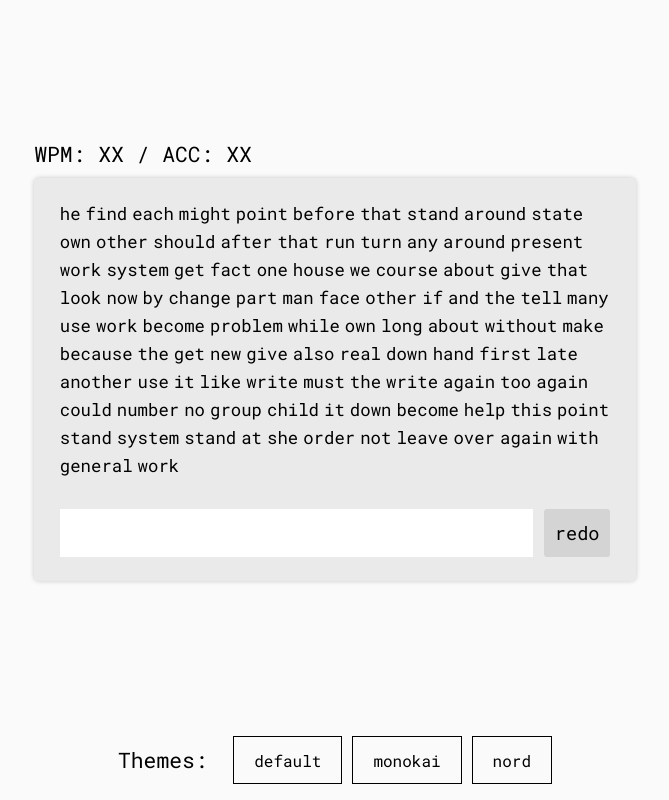
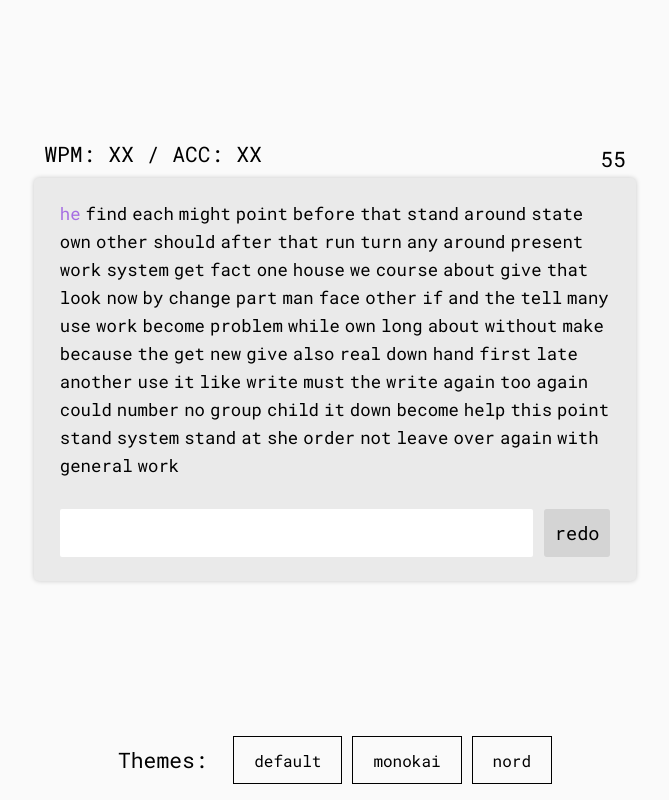
Before and after one commit to husnain129/typing_master, a Next.js app: page / in a window 1280 px wide. Shown: the whole page, without its empty margins (305-974 px from the left). Built offline with nearby package versions, Linux system fonts and the light colour scheme.

Commit message:
add timeout

```diff
--- a/pages/components/TestBox/TestBox.js
+++ b/pages/components/TestBox/TestBox.js
@@ -1,4 +1,4 @@
-import React, { useContext, useState } from "react";
+import React, { useContext, useEffect, useState } from "react";
 import { TestContext } from "../../context/TestContext";
 import { ThemeContext } from "../../context/ThemeContext";
 import s from "./TestBox.module.scss";
@@ -6,51 +6,88 @@ const TestBox = () => {
   const { data } = useContext(TestContext);
   const { selectedTheme } = useContext(ThemeContext);
   let [idx, setIdx] = useState(0);
-  let [time, setTime] = useState();
+  let [time, setTime] = useState(60);
+
+  useEffect(() => {
+    if (time > 0) {
+      setTimeout(() => {
+        setTime(parseInt(time) - 1);
+      }, 1000);
+    }
+  }, [time]);
 
   return (
     <div>
-      <p style={{ marginBottom: "10px", fontSize: "16pt" }}>
-        WPM: XX / ACC: XX
-      </p>
+      <div className={s.testHeader}>
+        <p style={{ marginBottom: "10px" }}>WPM: XX / ACC: XX</p>
+        <p>{time}</p>
+      </div>
       <div className={s[selectedTheme]}>
         <div className={s.paragraph}>
           {data.map((word, i) => {
+            const clr = i === idx ? "blue" : "";
             return (
-              <p key={i} style={{ color: word["color"] }}>
+              <p
+                key={i}
+                className={`${i === idx && s.nextWord}`}
+                style={{ color: word["color"] }}
+              >
                 {word[i]}
               </p>
             );
           })}
         </div>
-        <InputHandler data={data} setTime={setTime} idx={idx} setIdx={setIdx} />
+        <InputHandler
+          data={data}
+          setTime={setTime}
+          idx={idx}
+          setIdx={setIdx}
+          time={time}
+        />
       </div>
     </div>
   );
 };
 
-const InputHandler = ({ data, idx, setIdx, setTime }) => {
-  const { handleWrongEntry } = useContext(TestContext);
+const InputHandler = ({ data, idx, setIdx, setTime, time }) => {
+  const { handleEntryColor, resetData } = useContext(TestContext);
   let [textEnter, setTextEnter] = useState("");
-
   const handleSpace = (e) => {
     if (e.keyCode === 32) {
       if (String(textEnter).trim() !== String(data[idx][idx])) {
-        handleWrongEntry(idx);
+        handleEntryColor(idx, "red");
+      } else {
+        handleEntryColor(idx, "#a6e22e");
       }
       setTextEnter("");
       setIdx(parseInt(idx) + 1);
     }
   };
+  function handleReset() {
+    setTextEnter("");
+    setIdx(0);
+    resetData();
+    setTime(60);
+  }
   return (
     <div className={s.testAns}>
+      {time !== 0 ? (
         <input
           type="text"
           value={textEnter}
           onKeyDown={handleSpace}
           onChange={(e) => setTextEnter(e.target.value)}
         />
-      <p>redo</p>
+      ) : (
+        <input
+          type="text"
+          value={textEnter}
+          onKeyDown={handleSpace}
+          disabled
+          onChange={(e) => setTextEnter(e.target.value)}
+        />
+      )}
+      <p onClick={handleReset}>redo</p>
     </div>
   );
 };
--- a/pages/components/TestBox/TestBox.module.scss
+++ b/pages/components/TestBox/TestBox.module.scss
@@ -3,8 +3,16 @@
   align-items: center;
   justify-content: center;
 }
+.testHeader {
+  @extend .flex_center;
+  justify-content: space-between;
+  width: 100%;
+  padding-left: 10px;
+  padding-right: 10px;
+  font-size: 16pt;
+}
 
-@mixin themable($theme-name, $box-color, $text-color, $btn-color) {
+@mixin themable($theme-name, $box-color, $text-color, $btn-color, $nextWord) {
   .#{$theme-name} {
     width: 47vw;
     height: auto;
@@ -27,6 +35,9 @@
       p {
         font-size: 13pt;
       }
+      .nextWord {
+        color: $nextWord;
+      }
     }
 
     .testAns {
@@ -38,9 +49,11 @@
         width: 86%;
         height: 6vh;
         padding-left: 8px;
-        outline: none;
+        outline-color: #a56de2;
+        border-color: none;
         border: none;
         font-size: 13pt;
+        border-radius: 2px;
       }
 
       p {
@@ -57,6 +70,6 @@
   }
 }
 
-@include themable(default, #eaeaea, #000, #d4d4d4);
-@include themable(monokai, #272822, #fff, #f92672);
-@include themable(nord, #2e3440, #eceff4, #3b4252);
+@include themable(default, #eaeaea, #000, #d4d4d4, #a56de2);
+@include themable(monokai, #272822, #fff, #f92672, #66d9ef);
+@include themable(nord, #2e3440, #eceff4, #3b4252, #a56de2);
--- a/pages/context/TestContext.js
+++ b/pages/context/TestContext.js
@@ -15,11 +15,18 @@ const TestProvider = ({ children }) => {
     });
 
   let [data, setData] = useState(dataVal);
-  const handleWrongEntry = (idx) => {
-    data[idx]["color"] = "red";
+  const handleEntryColor = (idx, color) => {
+    data[idx]["color"] = color;
   };
+
+  const resetData = () => {
+    data.map((e) => {
+      e["color"] = e["color"] !== "" && "";
+    });
+  };
+
   return (
-    <TestContext.Provider value={{ data, handleWrongEntry }}>
+    <TestContext.Provider value={{ data, handleEntryColor, resetData }}>
       {children}
     </TestContext.Provider>
   );
```
Lines whose indentation alone changed are shown as unchanged.
